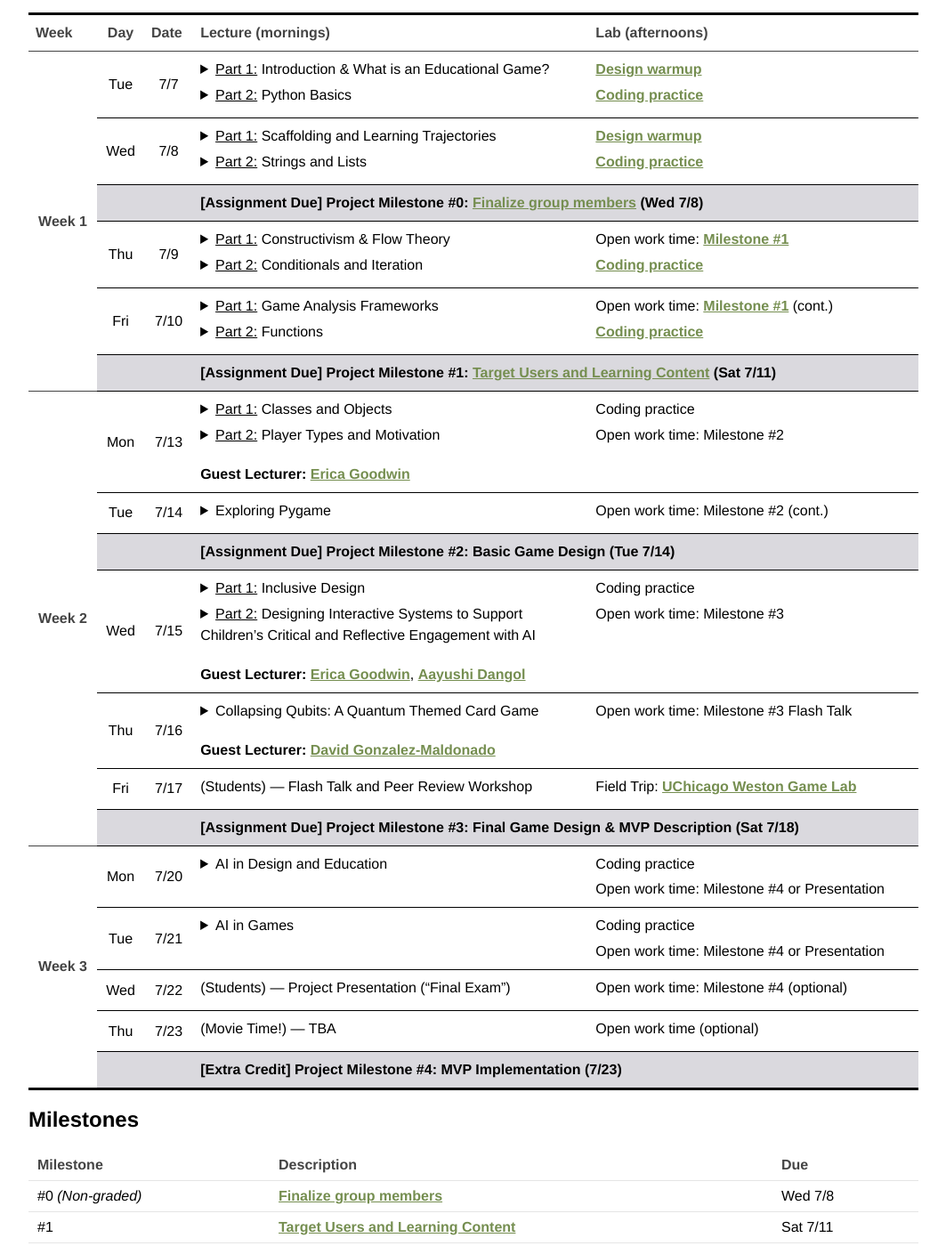
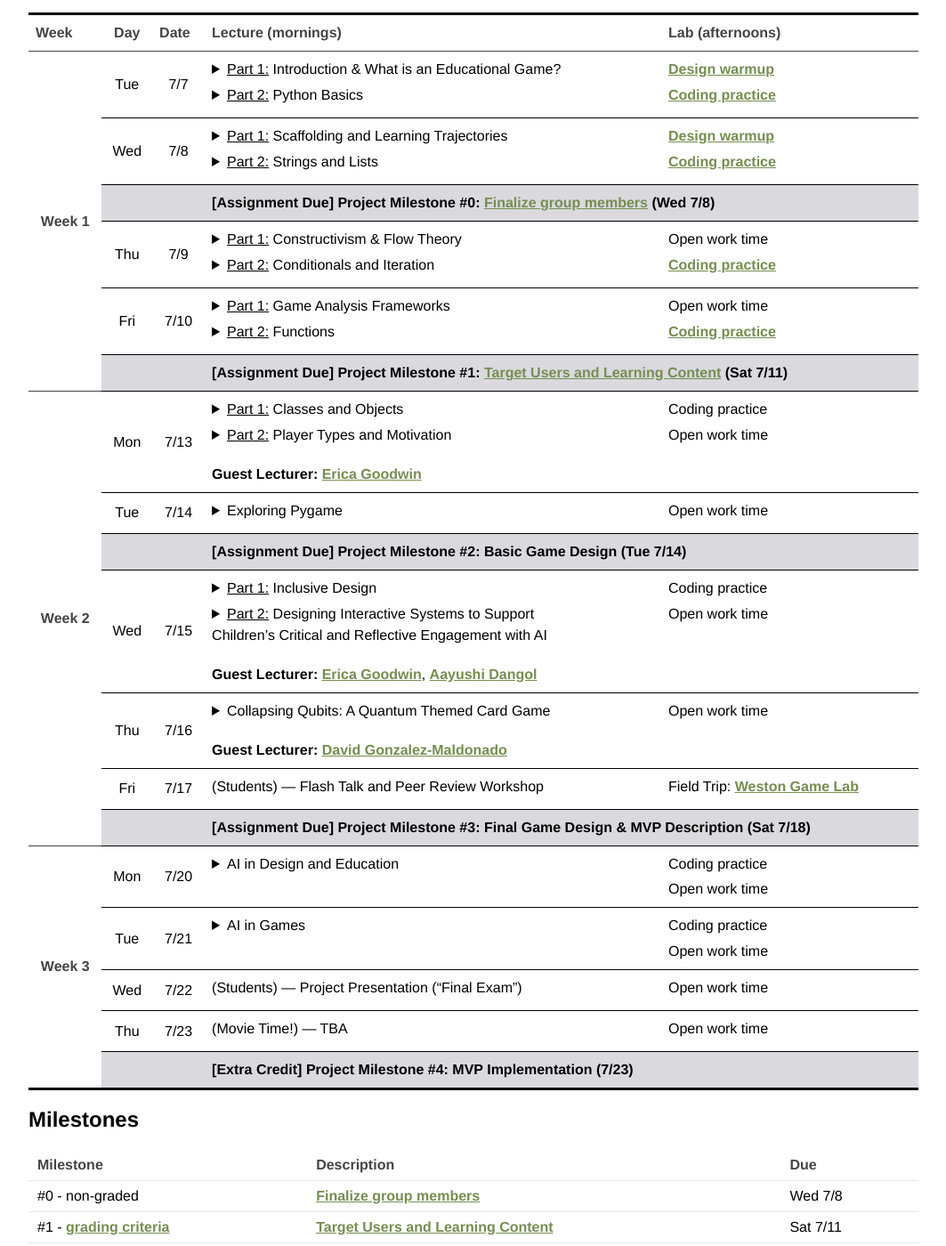
Before and after one commit to ngminhtran/ngminhtran.github.io, a Jekyll site: the page built from teaching/cgl/index.md, in a window 1280 px wide and 1400 px high, scrolled down 747 px. Shown: the whole window at 89% size, without its empty margins (108-1171 px from the left). Built offline with Jekyll 4.4.1, drawn with Linux system fonts in a browser that asks for light colours; some of the changed text lies outside the part shown.

Commit message:
added grading criteria, minor changes on personal website

```diff
--- a/_data/cgl_schedule.yml
+++ b/_data/cgl_schedule.yml
@@ -40,19 +40,20 @@
               url: "https://dl.acm.org/doi/epdf/10.1145/1232743.1232769"
         - title: "Part 2: Conditionals and Iteration"
           slides: "/assets/courses/csmc19929/lec_slides/W1cPython_ConditionalsIteration.pdf"
-      lab: "Open work time: [Milestone #1](/assets/courses/csmc19929/Milestone1_TargetUsersLearningContent.pdf){:target='_blank'}; [Coding practice](/assets/courses/csmc19929/3conditionals_iterations.zip)"
+      lab: "Open work time; [Coding practice](/assets/courses/csmc19929/3conditionals_iterations.zip)"
 
     - day: "Fri"
       date: "7/10"
       lectures:
         - title: "Part 1: Game Analysis Frameworks"
+          slides: "/assets/courses/csmc19929/lec_slides/W1dGame_GameAnalysisFrameworks.pdf"
           reading:
             - title: "IGDPD"
               url: "https://www.sugarcanesama.com/wp-content/uploads/2022/05/Introduction-to-Game-Design-Pr-Jeremy-Gibson-B.pdf"
-              note: "(Chapter 2; no Gradescope reading questions)"
+              note: "(Chapter 2; no Gradescope questions)"
         - title: "Part 2: Functions"
           slides: "/assets/courses/csmc19929/lec_slides/W1dPython_Functions.pdf"
-      lab: "Open work time: [Milestone #1](/assets/courses/csmc19929/Milestone1_TargetUsersLearningContent.pdf){:target='_blank'} (cont.); [Coding practice](/assets/courses/csmc19929/4functions.zip)"
+      lab: "Open work time; [Coding practice](/assets/courses/csmc19929/4functions.zip)"
       assignment: "Project Milestone #1: [Target Users and Learning Content](/assets/courses/csmc19929/Milestone1_TargetUsersLearningContent.pdf){:target='_blank'} (Sat 7/11)"
 
 - week: "Week 2"
@@ -64,14 +65,14 @@
         - title: "Part 2: Player Types and Motivation"
       guest-speaker: "[Erica Goodwin](https://ericagoodwin.github.io/){:target='_blank'}"
       # lab: "[Coding practice](/assets/courses/csmc19929/5oop.zip); Open work time: Milestone #2"
-      lab: "Coding practice; Open work time: Milestone #2"
+      lab: "Coding practice; Open work time"
 
     - day: "Tue"
       date: "7/14"
       # lecture: "Exploring Pygame" # non-collapsable lecture title
       lectures:
         - title: "Exploring Pygame"
-      lab: "Open work time:  Milestone #2 (cont.)"
+      lab: "Open work time"
       assignment: "Project Milestone #2: Basic Game Design (Tue 7/14)"
 
     - day: "Wed"
@@ -82,7 +83,7 @@
         - title: "Part 2: Designing Interactive Systems to Support<br>Children’s Critical and Reflective Engagement with AI"
       guest-speaker: "[Erica Goodwin](https://ericagoodwin.github.io/){:target='_blank'}, [Aayushi Dangol](https://adango26.github.io/){:target='_blank'}"
       # lab: "[Coding practice](/assets/courses/csmc19929/7pygame.zip): Pygame warmup; Open work time: Milestone #3"
-      lab: "Coding practice; Open work time: Milestone #3"
+      lab: "Coding practice; Open work time"
 
     - day: "Thu"
       date: "7/16"
@@ -91,12 +92,12 @@
           reading: ""
       guest-speaker: "[David Gonzalez-Maldonado](https://dagm.io/){:target='_blank'}"
       # lab: "[Coding practice](/assets/courses/csmc19929/7pygame.zip): Bubble Pop; Open work time: Milestone #3"
-      lab: "Open work time: Milestone #3 Flash Talk"
+      lab: "Open work time"
 
     - day: "Fri"
       date: "7/17"
       lecture: "(Students) --- Flash Talk and Peer Review Workshop"
-      lab: "Field Trip: [UChicago Weston Game Lab](https://www.logancenter.uchicago.edu/mediaartsdesign/wgl)"
+      lab: "Field Trip: [Weston Game Lab](https://www.logancenter.uchicago.edu/mediaartsdesign/wgl)"
       assignment: "Project Milestone #3: Final Game Design & MVP Description (Sat 7/18)"
 
 
@@ -107,22 +108,22 @@
       lectures:
         - title: "AI in Design and Education"
       # lab: "[Coding practice](/assets/courses/csmc19929/7pygame.zip): Memory Tiles; Open work time"
-      lab: "Coding practice; Open work time: Milestone #4 or Presentation"
+      lab: "Coding practice; Open work time"
 
     - day: "Tue"
       date: "7/21"
       lectures:
         - title: "AI in Games"
       # lab: "[Coding practice](/assets/courses/csmc19929/7pygame.zip): Maze Navigator; Open work time"
-      lab: "Coding practice; Open work time: Milestone #4 or Presentation"
+      lab: "Coding practice; Open work time"
 
     - day: "Wed"
       date: "7/22"
       lecture: "(Students) --- Project Presentation (\"Final Exam\")"
-      lab: "Open work time: Milestone #4 (optional)"
+      lab: "Open work time"
 
     - day: "Thu"
       date: "7/23"
       lecture: "(Movie Time!) --- TBA"
-      lab: "Open work time (optional)"
+      lab: "Open work time"
       extra_credit: "Project Milestone #4: MVP Implementation (7/23)"
--- a/teaching/cgl/index.md
+++ b/teaching/cgl/index.md
@@ -39,11 +39,11 @@ Welcome to Computer Games For Learning!
 
 | Milestone | Description | Due |
 |-----------|-------------|-----|
-| #0 *(Non-graded)* | [Finalize group members](https://docs.google.com/spreadsheets/d/1MSMg4Xup1ORAyFa39v3dBGM5s95rhKxeF6S9wC46kdM/edit?usp=sharing){:target='_blank'} | Wed 7/8 |
-| #1 | [Target Users and Learning Content](/assets/courses/csmc19929/Milestone1_TargetUsersLearningContent.pdf){:target='_blank'} | Sat 7/11 |
+| #0 - non-graded | [Finalize group members](https://docs.google.com/spreadsheets/d/1MSMg4Xup1ORAyFa39v3dBGM5s95rhKxeF6S9wC46kdM/edit?usp=sharing){:target='_blank'} | Wed 7/8 |
+| #1 - [grading criteria](/assets/courses/csmc19929/Milestone1_GradingCriteria.pdf){:target='_blank'} | [Target Users and Learning Content](/assets/courses/csmc19929/Milestone1_TargetUsersLearningContent.pdf){:target='_blank'} | Sat 7/11 |
 | #2 | Basic Game Design | Tue 7/14 |
 | #3 | Final Game Design | Sat 7/18 |
-| #4 *(Extra Credit)* | MVP Implementation | Thu 7/23 |
+| #4 - extra credit | MVP Implementation | Thu 7/23 |
 
 ## Resources
 
```
Also changed, not shown: index.md (+4 -4 lines), 5 other files.
